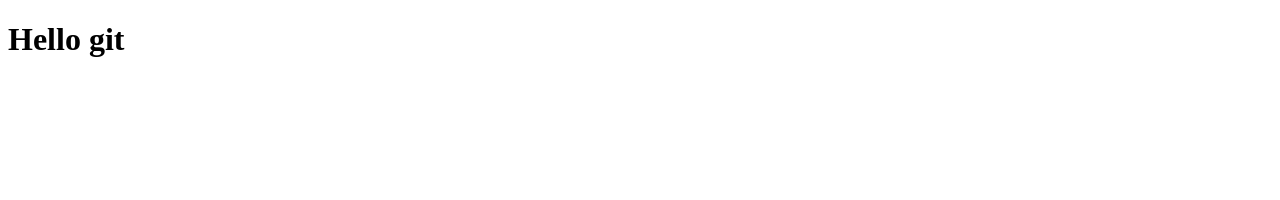
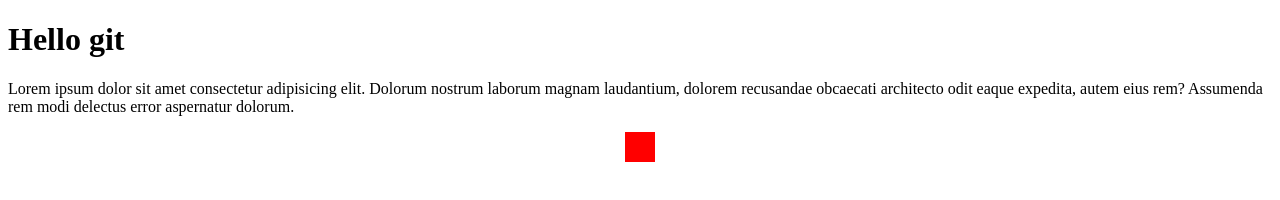
Before and after one commit to touseefhus/git, a plain HTML site: page index.html in a window 1280 px wide. Drawn offline with Linux system fonts and the light colour scheme.

Commit message:
red box is created

```diff
--- a/index.html
+++ b/index.html
@@ -7,5 +7,9 @@
 </head>
 <body>
     <h1>Hello git</h1>
+    <p>Lorem ipsum dolor sit amet consectetur adipisicing elit. Dolorum nostrum laborum magnam laudantium, dolorem recusandae obcaecati architecto odit eaque expedita, autem eius rem? Assumenda rem modi delectus error aspernatur dolorum.</p>
+    <div style="display: flex;justify-content: center;align-items: center;">
+        <div style="height: 30px;width: 30px;background-color: red;"></div>
+    </div>
 </body>
 </html>
```
